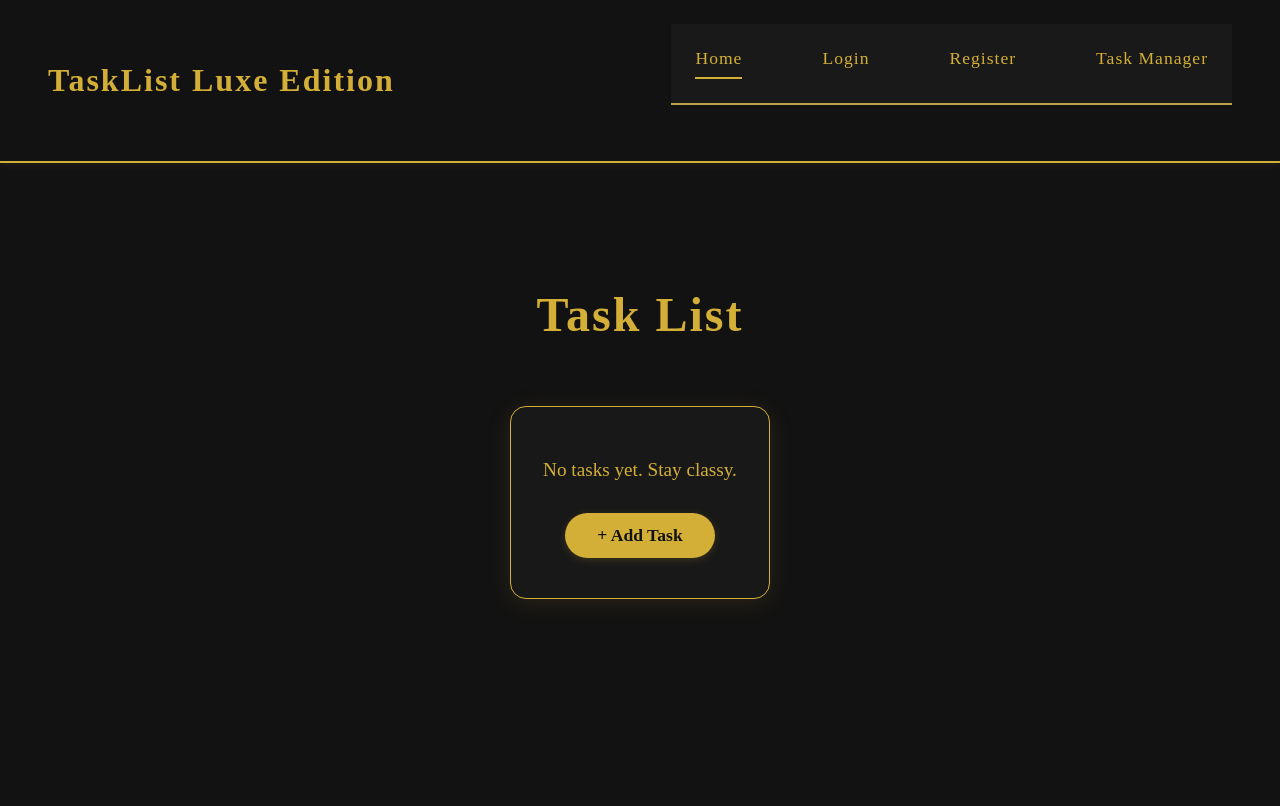
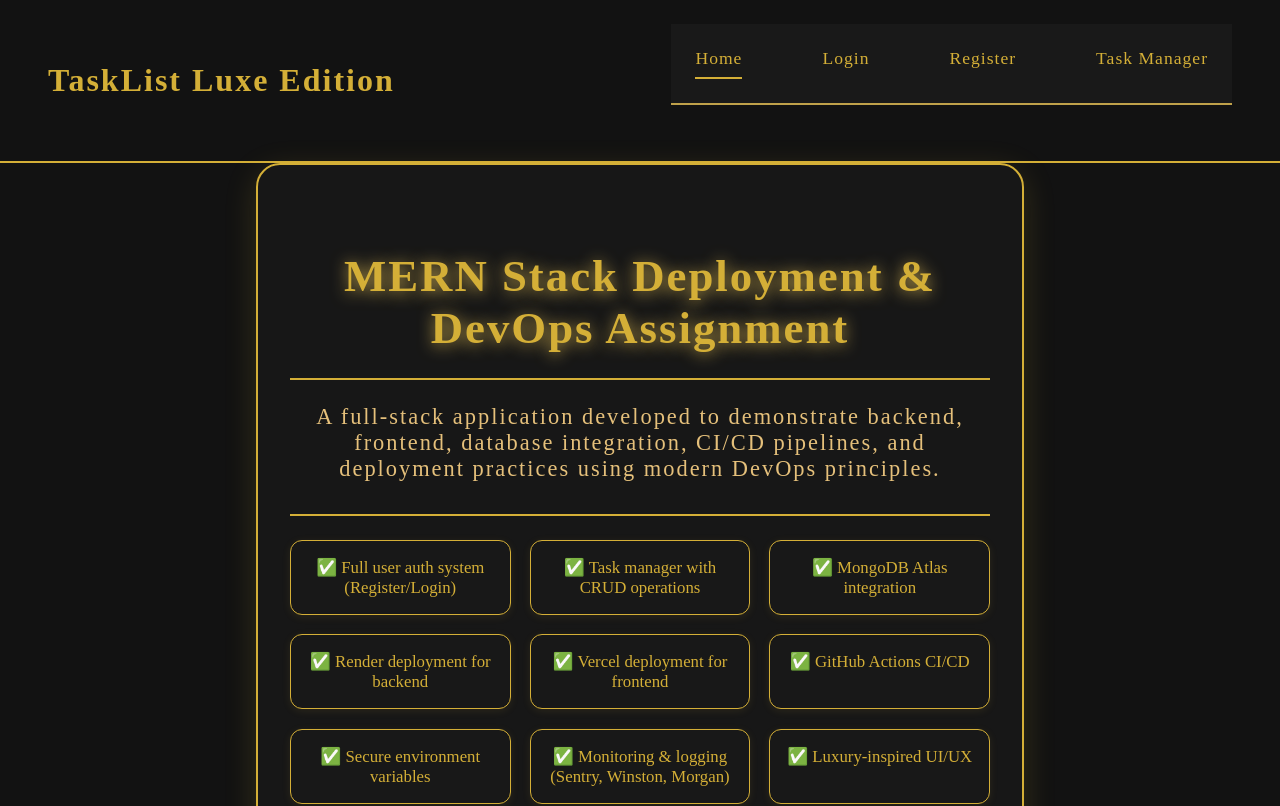
Before and after one commit to AlphaC137/week-7-deployment-assignment, a React (Create React App) app in the folder client/: page / in a window 1280 px wide. Shown: the top 806 px of the page. Built offline with nearby package versions, Linux system fonts and the light colour scheme.

Commit message:
feat: redesign Home page with enhanced layout and styling; add feature highlights and navigation button

```diff
--- a/client/src/pages/Home.js
+++ b/client/src/pages/Home.js
@@ -1,18 +1,95 @@
+
 import React from 'react';
+import { useNavigate } from 'react-router-dom';
 
+const features = [
+  '✅ Full user auth system (Register/Login)',
+  '✅ Task manager with CRUD operations',
+  '✅ MongoDB Atlas integration',
+  '✅ Render deployment for backend',
+  '✅ Vercel deployment for frontend',
+  '✅ GitHub Actions CI/CD',
+  '✅ Secure environment variables',
+  '✅ Monitoring & logging (Sentry, Winston, Morgan)',
+  '✅ Luxury-inspired UI/UX',
+];
 
 const Home = () => {
-  // Example empty state
+  const navigate = useNavigate();
   return (
-    <div style={{ display: 'flex', flexDirection: 'column', alignItems: 'center', justifyContent: 'center', minHeight: '70vh' }}>
-      <h1 style={{ fontFamily: 'Playfair Display, serif', fontSize: '3rem', color: '#D4AF37', marginBottom: '2rem', letterSpacing: '2px' }}>Task List</h1>
-      <div className="lux-card" style={{ textAlign: 'center' }}>
-        <p style={{ fontSize: '1.2rem', color: '#D4AF37', marginBottom: '1.5rem' }}>
-          No tasks yet. Stay classy.
-        </p>
-        <button className="lux-btn">+ Add Task</button>
-      </div>
-    </div>
+    <main style={{
+      minHeight: '100vh',
+      display: 'flex',
+      flexDirection: 'column',
+      alignItems: 'center',
+      justifyContent: 'center',
+      background: '#121212',
+      color: '#D4AF37',
+      fontFamily: 'Playfair Display, serif',
+      padding: '0 1rem',
+    }}>
+      <section style={{
+        maxWidth: 700,
+        width: '100%',
+        background: 'rgba(24,24,24,0.98)',
+        borderRadius: 24,
+        boxShadow: '0 8px 32px rgba(212,175,55,0.18)',
+        border: '2px solid #D4AF37',
+        padding: '3rem 2rem',
+        textAlign: 'center',
+        marginBottom: '2rem',
+      }}>
+        <h1 style={{
+          fontSize: '2.8rem',
+          fontWeight: 700,
+          marginBottom: '1.2rem',
+          letterSpacing: '2px',
+          color: '#D4AF37',
+          textShadow: '0 2px 16px #bfa14a',
+        }}>
+          MERN Stack Deployment & DevOps Assignment
+        </h1>
+        <hr style={{ border: 'none', borderTop: '2px solid #D4AF37', margin: '1.5rem 0' }} />
+        <h2 style={{
+          fontSize: '1.4rem',
+          fontWeight: 400,
+          marginBottom: '2rem',
+          color: '#e5c07b',
+        }}>
+          A full-stack application developed to demonstrate backend, frontend, database integration, CI/CD pipelines, and deployment practices using modern DevOps principles.
+        </h2>
+        <hr style={{ border: 'none', borderTop: '2px solid #D4AF37', margin: '1.5rem 0' }} />
+        <div style={{
+          display: 'grid',
+          gridTemplateColumns: 'repeat(auto-fit, minmax(220px, 1fr))',
+          gap: '1.2rem',
+          marginBottom: '2rem',
+        }}>
+          {features.map((feature, idx) => (
+            <div key={idx} style={{
+              background: '#181818',
+              borderRadius: 12,
+              border: '1px solid #D4AF37',
+              color: '#D4AF37',
+              fontSize: '1.05rem',
+              padding: '1rem',
+              boxShadow: '0 2px 8px rgba(212,175,55,0.10)',
+              fontFamily: 'Playfair Display, serif',
+            }}>
+              {feature}
+            </div>
+          ))}
+        </div>
+        <hr style={{ border: 'none', borderTop: '2px solid #D4AF37', margin: '1.5rem 0' }} />
+        <button
+          className="lux-btn"
+          style={{ marginTop: '2rem', fontSize: '1.2rem', padding: '1rem 2.5rem', borderRadius: '999px', fontWeight: 700 }}
+          onClick={() => navigate('/tasks')}
+        >
+          Explore the App
+        </button>
+      </section>
+    </main>
   );
 };
 
```
